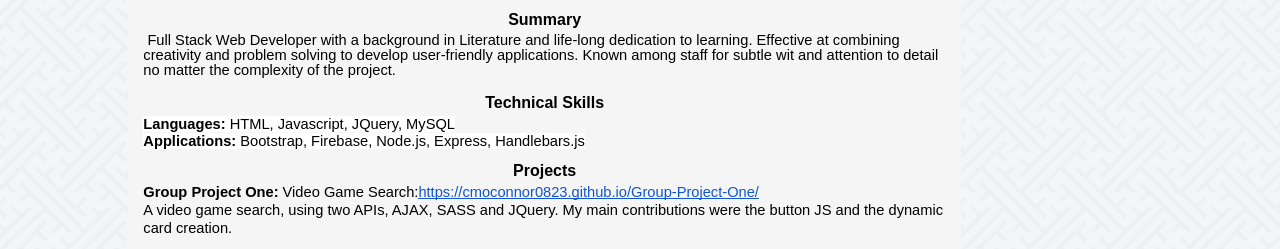
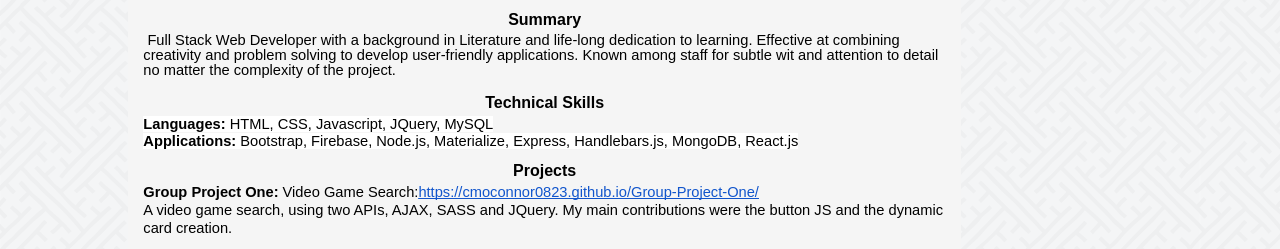
Before and after one commit to martucazpo/new-portfolio, a plain HTML site: page indexOtherResume.html in a window 1280 px wide. Shown: the part 509-758 px from the top of the page. Drawn offline with nearby package versions, Linux system fonts and the light colour scheme; a web font is replaced by a local one.

Commit message:
updating resume

```diff
--- a/indexOtherResume.html
+++ b/indexOtherResume.html
@@ -559,11 +559,11 @@
             </div>
             <div style="margin-top: 12px;">
                 <p class="c6"><span class="c1">Technical Skills</span></p>
-                <p class="c5"><span class="c22 c3">Languages:</span><span class="c4 c22">&nbsp;HTML, Javascript, JQuery,
+                <p class="c5"><span class="c22 c3">Languages:</span><span class="c4 c22">&nbsp;HTML, CSS, Javascript, JQuery,
                         MySQL</span></p>
                 <p class="c5"><span class="c22 c3">Applications:</span><span class="c22">&nbsp;Bootstrap, Firebase,
-                        Node.js,
-                        Express, Handlebars.js</span></p>
+                        Node.js, Materialize,
+                        Express, Handlebars.js, MongoDB, React.js</span></p>
             </div>
             <div style="margin-top: 12px">
                 <p class="c6"><span class="c1">Projects</span></p>
```
